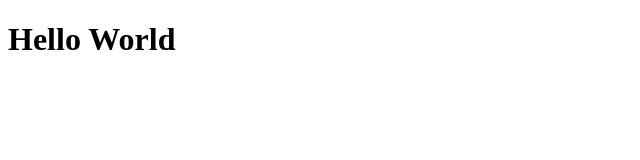
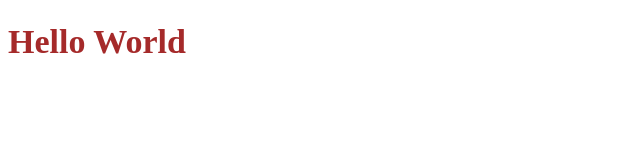
Before and after one commit to ninokila/my-repository-1, a plain HTML site: page index.html in a window 1280 px wide. Shown: the whole page, without its empty margins (0-640 px from the left). Drawn offline with Linux system fonts and the light colour scheme.

Commit message:
second-commit

```diff
--- a/index.html
+++ b/index.html
@@ -3,6 +3,7 @@
   <head>
     <meta charset="UTF-8" />
     <meta name="viewport" content="width=device-width, initial-scale=1.0" />
+    <link rel="stylesheet" href="./syle.css" />
     <title>Document</title>
   </head>
   <body>
--- a/syle.css
+++ b/syle.css
@@ -0,0 +1,4 @@
+h1 {
+  font-size: 34px;
+  color: brown;
+}
```
